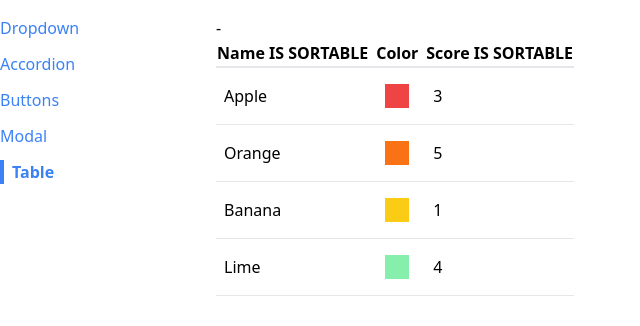
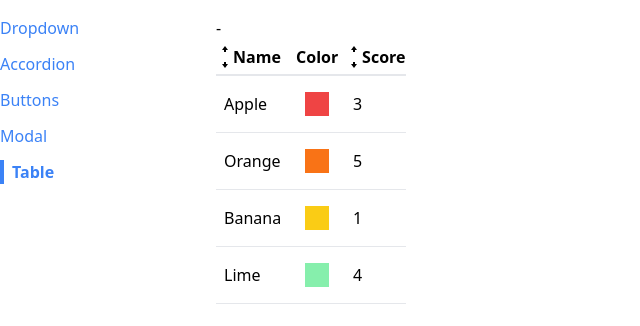
Before and after one commit to sweedalgharshi/comps, a React (Create React App) app: page /table in a window 1280 px wide. Shown: the top 326 px of the page, without its empty margins (0-640 px from the left). Built offline with nearby package versions, Linux system fonts and the light colour scheme.

Commit message:
Determining icon set and adding styling

```diff
--- a/src/components/SortableTable.js
+++ b/src/components/SortableTable.js
@@ -1,4 +1,5 @@
 import { useState } from 'react';
+import { GoArrowSmallDown, GoArrowSmallUp } from 'react-icons/go';
 import Table from './Table';
 
 function SortableTable(props) {
@@ -28,8 +29,14 @@
     return {
       ...columnObj,
       header: () => (
-        <th onClick={() => handleClick(columnObj.label)}>
-          {columnObj.label} IS SORTABLE
+        <th
+          className="cursor-pointer hover:bg-gray-100"
+          onClick={() => handleClick(columnObj.label)}
+        >
+          <div className="flex items-center">
+            {getIcons(columnObj.label, sortBy, sortOrder)}
+            {columnObj.label}
+          </div>
         </th>
       ),
     };
@@ -66,4 +73,36 @@
   );
 }
 
+function getIcons(label, sortBy, sortOrder) {
+  if (label !== sortBy) {
+    return (
+      <div>
+        <GoArrowSmallUp />
+        <GoArrowSmallDown />
+      </div>
+    );
+  }
+
+  if (sortOrder === null) {
+    return (
+      <div>
+        <GoArrowSmallUp />
+        <GoArrowSmallDown />
+      </div>
+    );
+  } else if (sortOrder === 'asc') {
+    return (
+      <div>
+        <GoArrowSmallUp />
+      </div>
+    );
+  } else if (sortOrder === 'desc') {
+    return (
+      <div>
+        <GoArrowSmallDown />
+      </div>
+    );
+  }
+}
+
 export default SortableTable;
```
